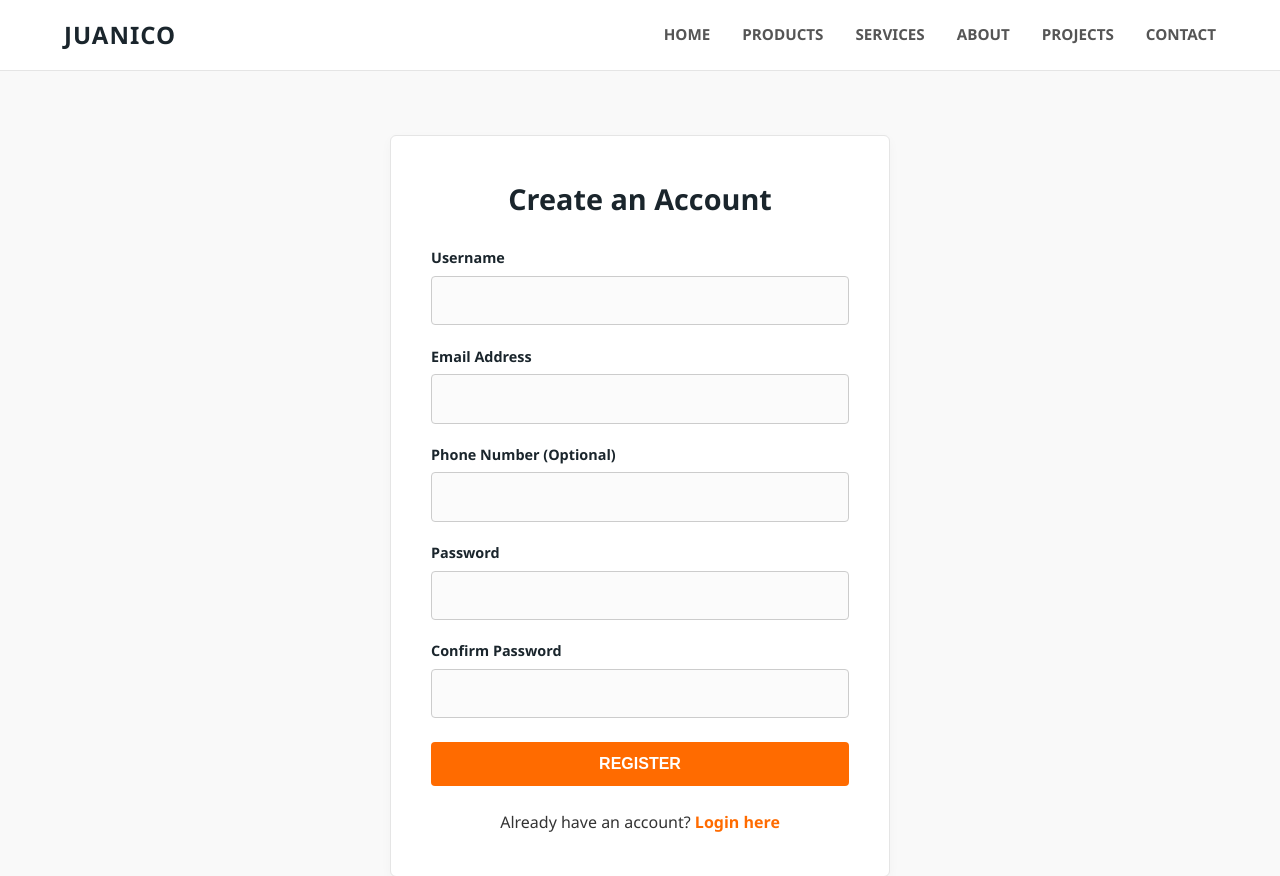
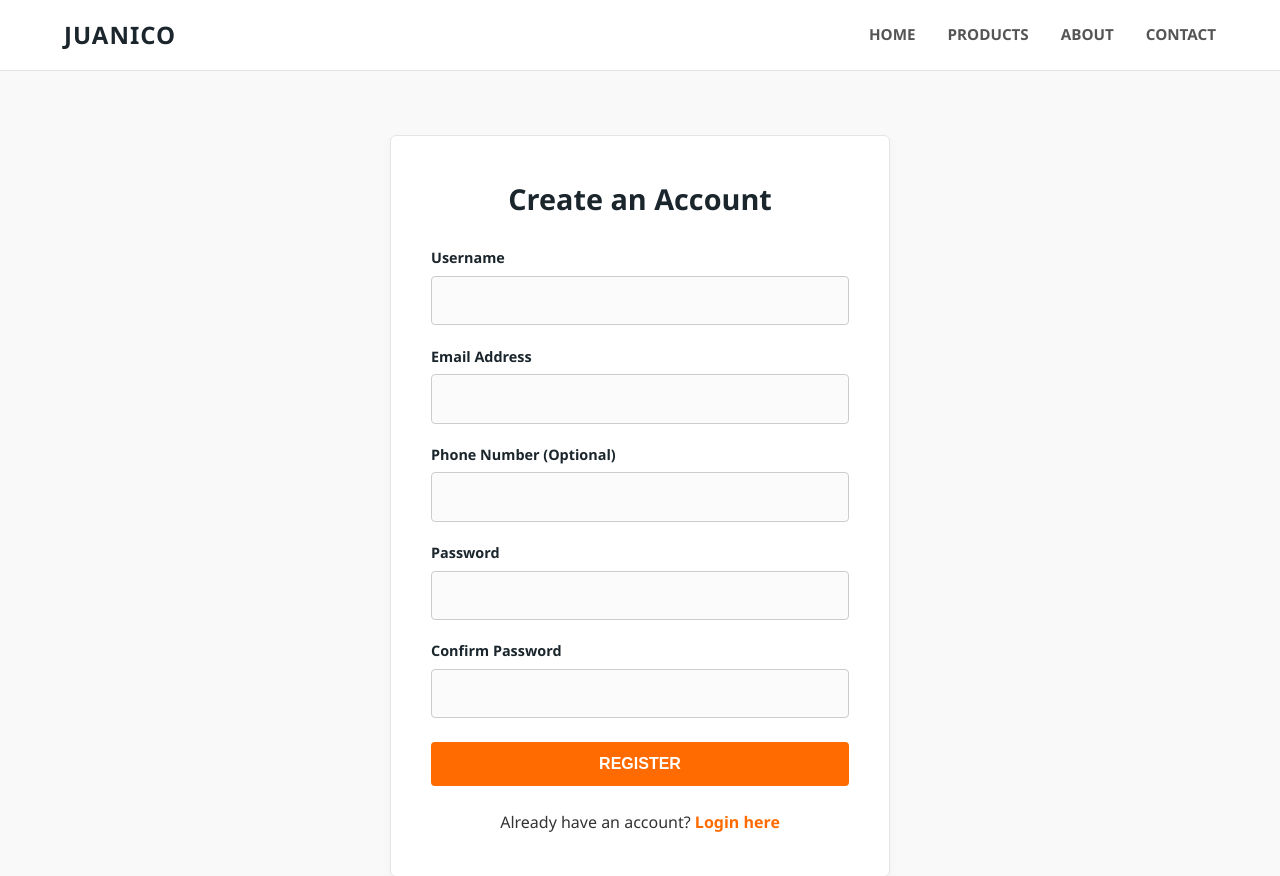
Before and after one commit to jack-anico/juanico, a PHP site: page /register in a window 1280 px wide. Shown: the top 876 px of the page. Run offline with PHP 8.4, Linux system fonts and the light colour scheme.

Commit message:
improved UI

```diff
--- a/views/auth/login.php
+++ b/views/auth/login.php
@@ -10,13 +10,11 @@
     <header class="site-header">
         <div class="top-bar">
             <a href="<?= url('/') ?>" class="logo" style="text-decoration:none;">JUANICO</a>
-                        <nav class="main-nav">
+                                    <nav class="main-nav">
                 <ul>
                     <li><a href="<?= url('/#home') ?>">HOME</a></li>
                     <li><a href="<?= url('/products') ?>">PRODUCTS</a></li>
-                    <li><a href="<?= url('/#services') ?>">SERVICES</a></li>
                     <li><a href="<?= url('/#about') ?>">ABOUT</a></li>
-                    <li><a href="<?= url('/#projects') ?>">PROJECTS</a></li>
                     <li><a href="<?= url('/#contact') ?>">CONTACT</a></li>
                 </ul>
             </nav>
--- a/views/auth/register.php
+++ b/views/auth/register.php
@@ -10,13 +10,11 @@
     <header class="site-header">
         <div class="top-bar">
             <a href="<?= url('/') ?>" class="logo" style="text-decoration:none;">JUANICO</a>
-                        <nav class="main-nav">
+                                    <nav class="main-nav">
                 <ul>
                     <li><a href="<?= url('/#home') ?>">HOME</a></li>
                     <li><a href="<?= url('/products') ?>">PRODUCTS</a></li>
-                    <li><a href="<?= url('/#services') ?>">SERVICES</a></li>
                     <li><a href="<?= url('/#about') ?>">ABOUT</a></li>
-                    <li><a href="<?= url('/#projects') ?>">PROJECTS</a></li>
                     <li><a href="<?= url('/#contact') ?>">CONTACT</a></li>
                 </ul>
             </nav>
--- a/views/cart/index.php
+++ b/views/cart/index.php
@@ -11,13 +11,11 @@
     <header class="site-header">
         <div class="top-bar">
             <a href="<?= url('/') ?>" class="logo" style="text-decoration:none;">JUANICO</a>
-                        <nav class="main-nav">
+                                    <nav class="main-nav">
                 <ul>
                     <li><a href="<?= url('/#home') ?>">HOME</a></li>
                     <li><a href="<?= url('/products') ?>">PRODUCTS</a></li>
-                    <li><a href="<?= url('/#services') ?>">SERVICES</a></li>
                     <li><a href="<?= url('/#about') ?>">ABOUT</a></li>
-                    <li><a href="<?= url('/#projects') ?>">PROJECTS</a></li>
                     <li><a href="<?= url('/#contact') ?>">CONTACT</a></li>
                 </ul>
             </nav>
--- a/views/checkout/index.php
+++ b/views/checkout/index.php
@@ -12,13 +12,11 @@
     <header class="site-header">
         <div class="top-bar">
             <a href="<?= url('/') ?>" class="logo" style="text-decoration:none;">JUANICO</a>
-                        <nav class="main-nav">
+                                    <nav class="main-nav">
                 <ul>
                     <li><a href="<?= url('/#home') ?>">HOME</a></li>
                     <li><a href="<?= url('/products') ?>">PRODUCTS</a></li>
-                    <li><a href="<?= url('/#services') ?>">SERVICES</a></li>
                     <li><a href="<?= url('/#about') ?>">ABOUT</a></li>
-                    <li><a href="<?= url('/#projects') ?>">PROJECTS</a></li>
                     <li><a href="<?= url('/#contact') ?>">CONTACT</a></li>
                 </ul>
             </nav>
--- a/views/home/index.php
+++ b/views/home/index.php
@@ -11,13 +11,11 @@
     <header class="site-header">
         <div class="top-bar">
             <a href="<?= url('/') ?>" class="logo" style="text-decoration:none;">JUANICO</a>
-                        <nav class="main-nav">
+                                    <nav class="main-nav">
                 <ul>
                     <li><a href="<?= url('/#home') ?>">HOME</a></li>
                     <li><a href="<?= url('/products') ?>">PRODUCTS</a></li>
-                    <li><a href="<?= url('/#services') ?>">SERVICES</a></li>
                     <li><a href="<?= url('/#about') ?>">ABOUT</a></li>
-                    <li><a href="<?= url('/#projects') ?>">PROJECTS</a></li>
                     <li><a href="<?= url('/#contact') ?>">CONTACT</a></li>
                 </ul>
             </nav>
--- a/views/orders/index.php
+++ b/views/orders/index.php
@@ -11,13 +11,11 @@
     <header class="site-header">
         <div class="top-bar">
             <a href="<?= url('/') ?>" class="logo" style="text-decoration:none;">JUANICO</a>
-                        <nav class="main-nav">
+                                    <nav class="main-nav">
                 <ul>
                     <li><a href="<?= url('/#home') ?>">HOME</a></li>
                     <li><a href="<?= url('/products') ?>">PRODUCTS</a></li>
-                    <li><a href="<?= url('/#services') ?>">SERVICES</a></li>
                     <li><a href="<?= url('/#about') ?>">ABOUT</a></li>
-                    <li><a href="<?= url('/#projects') ?>">PROJECTS</a></li>
                     <li><a href="<?= url('/#contact') ?>">CONTACT</a></li>
                 </ul>
             </nav>
--- a/views/orders/show.php
+++ b/views/orders/show.php
@@ -11,13 +11,11 @@
     <header class="site-header">
         <div class="top-bar">
             <a href="<?= url('/') ?>" class="logo" style="text-decoration:none;">JUANICO</a>
-                        <nav class="main-nav">
+                                    <nav class="main-nav">
                 <ul>
                     <li><a href="<?= url('/#home') ?>">HOME</a></li>
                     <li><a href="<?= url('/products') ?>">PRODUCTS</a></li>
-                    <li><a href="<?= url('/#services') ?>">SERVICES</a></li>
                     <li><a href="<?= url('/#about') ?>">ABOUT</a></li>
-                    <li><a href="<?= url('/#projects') ?>">PROJECTS</a></li>
                     <li><a href="<?= url('/#contact') ?>">CONTACT</a></li>
                 </ul>
             </nav>
--- a/views/products/index.php
+++ b/views/products/index.php
@@ -11,13 +11,11 @@
     <header class="site-header">
         <div class="top-bar">
             <a href="<?= url('/') ?>" class="logo" style="text-decoration:none;">JUANICO</a>
-                        <nav class="main-nav">
+                                    <nav class="main-nav">
                 <ul>
                     <li><a href="<?= url('/#home') ?>">HOME</a></li>
                     <li><a href="<?= url('/products') ?>">PRODUCTS</a></li>
-                    <li><a href="<?= url('/#services') ?>">SERVICES</a></li>
                     <li><a href="<?= url('/#about') ?>">ABOUT</a></li>
-                    <li><a href="<?= url('/#projects') ?>">PROJECTS</a></li>
                     <li><a href="<?= url('/#contact') ?>">CONTACT</a></li>
                 </ul>
             </nav>
--- a/views/products/show.php
+++ b/views/products/show.php
@@ -11,13 +11,11 @@
     <header class="site-header">
         <div class="top-bar">
             <a href="<?= url('/') ?>" class="logo" style="text-decoration:none;">JUANICO</a>
-                        <nav class="main-nav">
+                                    <nav class="main-nav">
                 <ul>
                     <li><a href="<?= url('/#home') ?>">HOME</a></li>
                     <li><a href="<?= url('/products') ?>">PRODUCTS</a></li>
-                    <li><a href="<?= url('/#services') ?>">SERVICES</a></li>
                     <li><a href="<?= url('/#about') ?>">ABOUT</a></li>
-                    <li><a href="<?= url('/#projects') ?>">PROJECTS</a></li>
                     <li><a href="<?= url('/#contact') ?>">CONTACT</a></li>
                 </ul>
             </nav>
```
